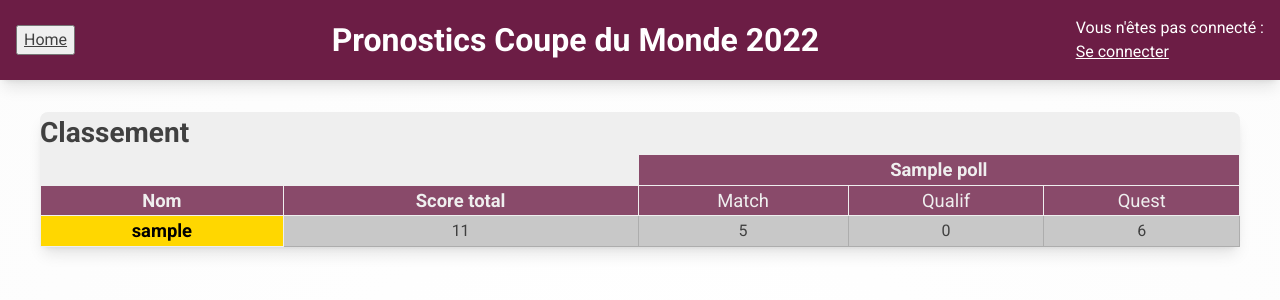
After one commit to GodartVincent/CDM2022Prono, a Django app: page /results/ in a window 1280 px wide. The commit adds this page. Shown: the top 300 px of the page. Run offline with Django 4.2, Linux system fonts and the light colour scheme; tables that the repository leaves empty hold one stand-in row (values such as "Sample post"); parts of the project's set-up code (start-up, migrations or seed data) failed here and were passed over.

Commit message:
add results

```diff
--- a/prono/polls/static/polls/style.css
+++ b/prono/polls/static/polls/style.css
@@ -372,3 +372,94 @@ a {
   font-style: italic;
   color: green;
 }
+
+/* ==================================================== */
+/* ==================================================== */
+
+table {
+  border-collapse: collapse;
+  width:100%;
+}
+
+td {
+  border: 1px solid #adadad;
+  text-align: center;
+}
+
+th {
+  border: 1px solid #efefef;
+  text-align: center;
+  color: #efefef;
+  background-color: var(--main-bg-color-500);
+  font-size: 1.15rem;
+}
+
+.result {
+  background-color: #efefef;
+  border-radius: 0.5rem;
+  box-shadow: 0 10px 15px -3px rgb(0 0 0 / 0.1), 0 4px 6px -4px rgb(0 0 0 / 0.1);
+}
+
+.result__name {
+  font-weight: 700;
+  font-size: 1.75rem;
+}
+
+#empty {
+  border: 0px solid #ffffff;
+}
+
+#under {
+  font-weight: 400;
+}
+
+#user4 {
+  background-color: #5a3a22;
+}
+
+#user3 {
+  background-color: #614e1a;
+}
+
+#user2 {
+  background-color: silver;
+  color: black;
+}
+
+#user1 {
+  background-color: gold;
+  color: black;
+}
+
+#result3 {
+  background-color: #dedede;
+}
+
+#result2 {
+  background-color: #d4d4d4;
+}
+
+#result1 {
+  background-color: #c8c8c8;
+}
+
+.result__header {
+  font-weight: 700;
+  font-size: 1.15rem;
+}
+
+.result__poll_cell {
+  display: inline-flex;
+  text-align: center;
+  width: 210px;
+  height: 30px;
+  border: 1px solid var(--main-text-color);
+}
+
+.result__cell {
+  display: inline-flex;
+  text-align: center;
+  border: 1px solid var(--main-text-color);
+  width: 70px;
+  height: 30px;
+}
--- a/prono/polls/templates/polls/indexPolls.html
+++ b/prono/polls/templates/polls/indexPolls.html
@@ -10,6 +10,7 @@
           </li>
         {% endfor %}
       </ul>
+      <a href="{% url 'polls:results' %}">{{ "Classement" }}</a>
     {% else %}
       <p>No polls are available.</p>
     {% endif %}
--- /dev/null
+++ b/prono/polls/templates/polls/results.html
@@ -0,0 +1,45 @@
+{% extends "index.html" %}
+{% block content %}
+  <div class="result">
+    <h1 class="result__name">{{"Classement"}}</h1>
+      <table>
+        <tr>
+          <td colspan="2", id="empty"></td>
+          {% for pollname in pollnames %}
+            <th colspan="3">
+              {{ pollname.name }}
+            </th>
+          {% endfor %}
+        </tr>
+        <tr>
+          <th>
+            {{"Nom"}}
+          </th>
+          <th>
+            {{"Score total"}}
+          </th>
+          {% for pollname in pollnames %}
+            <th id="under"> {{ "Match" }}</th>
+            <th id="under"> {{ "Qualif" }}</th>
+            <th id="under"> {{ "Quest" }}</th>
+          {% endfor %}
+        </tr>
+        {% for username, totalPoints, pollPoints in results %}
+        <tr id="result{{ forloop.counter }}">
+          <th scope="row", id="user{{ forloop.counter }}">
+            {{ username }}
+          </th>
+          <td>
+            {{ totalPoints }}
+          </td>
+          {% for points in pollPoints %}
+            {% for point in points %}
+              <td>
+                {{ point }}
+              </td>
+            {% endfor %}
+          {% endfor %}
+        </tr>
+        {% endfor %}
+  </div>
+{% endblock %}
--- a/prono/polls/urls.py
+++ b/prono/polls/urls.py
@@ -4,6 +4,7 @@ from . import views
 app_name = 'polls'
 urlpatterns = [
     path('', views.indexPolls, name='indexPoll'),
+    path('results/', views.results, name='results'),
     path('poll/<int:poll_id>/', views.detailPoll, name='detailPoll'),
     path('match/<int:match_id>/', views.detailMatch, name='detailMatch'),
     path('<int:match_id>/pronosticMatch/', views.pronosticMatch, name='pronosticMatch'),
--- a/prono/polls/views.py
+++ b/prono/polls/views.py
@@ -6,6 +6,7 @@ from .models import (
     Group,
     GroupChoice,
     Poll,
+    User,
 )
 from django.shortcuts import get_object_or_404, render
 from django.urls import reverse
@@ -18,6 +19,61 @@ def indexPolls(request):
     polls = Poll.objects.all()
     context = {"polls": polls}
     return render(request, "polls/indexPolls.html", context)
+
+def results(request):
+    polls = Poll.objects.all()
+    pollNames = polls.values("name")
+    pollNb = len(polls)
+    users = User.objects.all()
+    userNames = []
+    userNb = len(users)
+    scoreArray = []
+    totalScoreArray = []
+    for userIdx in range(userNb):
+        user = users[userIdx]
+        userNames.append(user.username)
+        scoreArray.append([])
+        totalScoreArray.append(0)
+        for pollIdx in range(pollNb):
+            poll = polls[pollIdx]
+            scoreArray[userIdx].append([0, 0, 0])
+            subquery = MatchChoice.objects.filter(match=OuterRef("pk"), user=user)
+            matchs = poll.match_set.all().order_by("pub_date").annotate(
+                isfilled=Exists(subquery),
+                prono_1=subquery.values("score_1"),
+                prono_2=subquery.values("score_2"),
+            )
+            scoreArray[userIdx][pollIdx][0] = sum(computeMatchScores(matchs))
+
+            subquery = QuestionChoice.objects.filter(question=OuterRef("pk"), user=user)
+            questions = poll.question_set.all().order_by("pub_date").annotate(
+                isfilled=Exists(subquery),
+                prono=subquery.values("choice"),
+            )
+            scoreArray[userIdx][pollIdx][1] = sum(computeQuestionScores(questions))
+
+            subquery = GroupChoice.objects.filter(group=OuterRef("pk"), user=user)
+            groups = poll.group_set.all().order_by("pub_date").annotate(
+                isfilled=Exists(subquery),
+                prono_1=subquery.values("rank_1"),
+                prono_2=subquery.values("rank_2"),
+                prono_3=subquery.values("rank_3"),
+                prono_4=subquery.values("rank_4"),
+            )
+            scoreArray[userIdx][pollIdx][2] = sum(computeGroupScores(groups))
+            totalScoreArray[userIdx] += sum(scoreArray[userIdx][pollIdx])
+
+    zippedResults = list(zip(userNames, totalScoreArray, scoreArray))
+    print(str(zippedResults))
+    zippedResults = sorted(zippedResults, key = lambda x: x[1], reverse=True)
+    print(str(zippedResults))
+    return render(request,
+                    "polls/results.html",
+                    {
+                        "pollnames" : pollNames,
+                        "users"     : users,
+                        "results"   : zippedResults,
+                    })
 
 
 def computeMatchScores(matchs):
@@ -133,10 +189,8 @@ def detailMatch(request, match_id):
 
 
 def pronosticMatch(request, match_id):
-    print("in pronoMatch")
     if request.method == "POST":
         match = get_object_or_404(Match, pk=match_id)
-        print(f"in POST, match = {match.__str__()}")
         if match.isPronoOver():
             # Redisplay the match pronosticing form.
             return detailPoll(request, match.poll.pk)
```
